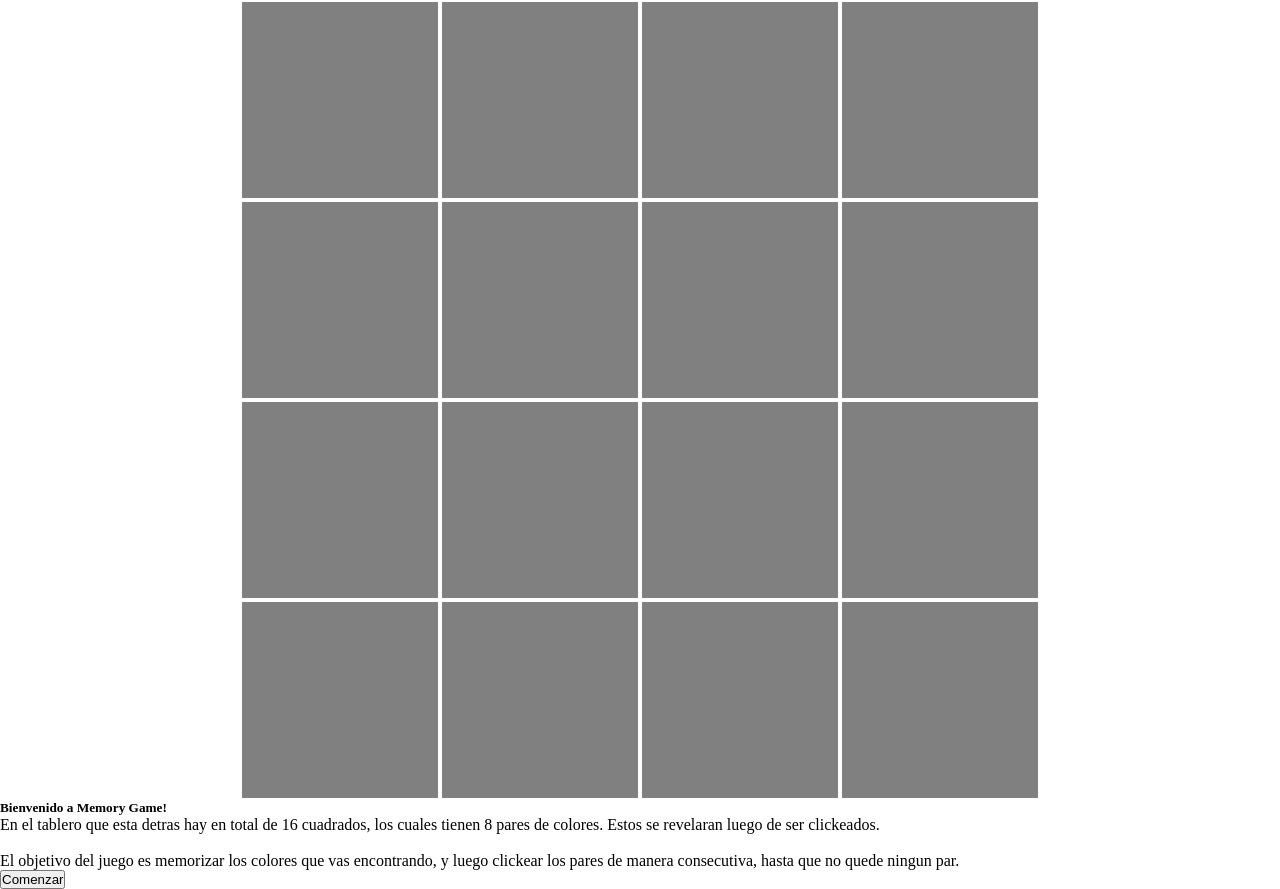
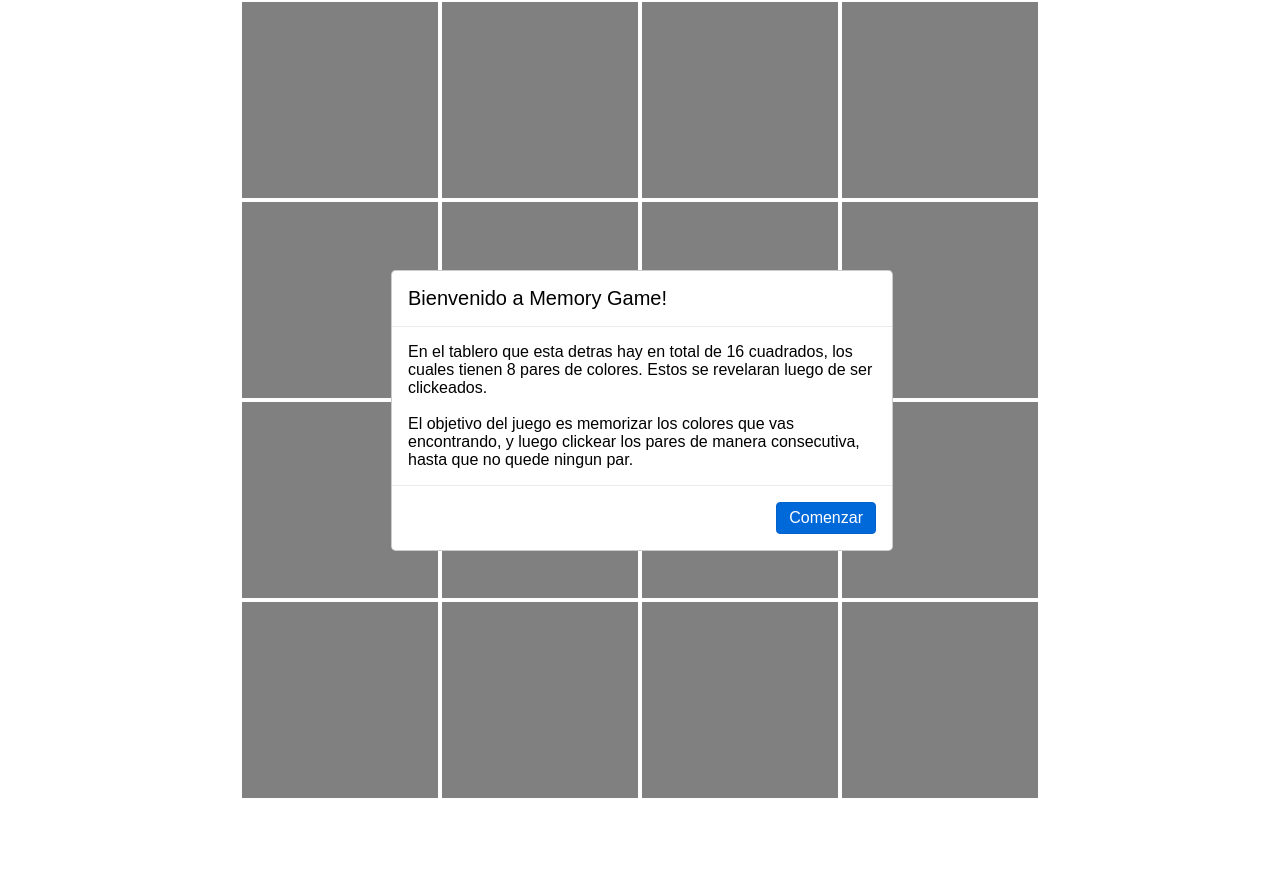
Before and after one commit to FrancoGomez/memory-game, a website: page index.html in a window 1280 px wide. After the commit the page ends 800 px from the top, so only its background shows below. Drawn offline with Linux system fonts and the light colour scheme.

Commit message:
Agregados estilos del modal, ademas del contenedor que no permitira al jugador interactuar con el juego mientras el modal aparezca en pantalla

```diff
--- a/index.css
+++ b/index.css
@@ -10,6 +10,14 @@
 * {
   margin: 0;
   padding: 0;
+}
+
+body {
+  font-family: sans-serif;
+}
+
+.oculto {
+  display: none;
 }
 
 .contenedor-juego {
@@ -59,3 +67,91 @@
 .informacion-carta:hover {
   cursor: pointer;
 }
+
+/* Hecho para evitar que el usuario interactue con algo expecto el modal, cuando este este visible */
+.container-contenedor-modal {
+  position: absolute;
+  top: 0;
+  right: 0;
+  bottom: 0;
+  left: 0;
+  background-color: transparent;
+  height: 100vh;
+  width: 100vw;
+}
+
+.contenedor-modal {
+  position: absolute;
+  top: calc(50vh - 260px / 2);
+  right: 10vw;
+  height: 260px;
+  width: min(80%, 500px);
+}
+
+@media (min-width: 625px) {
+  .contenedor-modal {
+    position: absolute;
+    top: calc(50vh - 260px / 2);
+    right: calc(50vw - 502px / 2);
+    height: 260px;
+    width: min(80%, 500px);
+  }
+}
+
+.contenido-modal {
+  height: max-content;
+  width: 100%;
+  background-color: white;
+  border: 1px solid rgba(0, 0, 0, 0.2);
+  border-radius: 0.3rem;
+  display: flex;
+  flex-direction: column;
+  justify-content: space-between;
+}
+
+.encabezado-modal {
+  display: flex;
+  justify-content: flex-start;
+  align-items: center;
+  padding: 16px;
+  border-bottom: 1px solid #e9ecef;
+}
+
+.encabezado-modal h5 {
+  font-size: 1.25rem;
+  font-weight: 500;
+}
+
+.cuerpo-modal {
+  padding: 16px;
+}
+
+.cuerpo-modal p {
+  font-size: 1rem;
+  font-weight: 400;
+}
+
+.pie-modal {
+  border-top: 1px solid #e9ecef;
+  padding: 16px;
+  display: flex;
+  justify-content: flex-end;
+  align-items: center;
+}
+
+.boton-comenzar {
+  color: #fff;
+  background-color: #0069d9;
+  border: 1px solid #0062cc;
+  border-radius: 0.25rem;
+  cursor: pointer;
+  text-decoration: none;
+  text-align: center;
+  font-size: 1rem;
+  font-weight: 400;
+  padding: 0.375rem 0.75rem;
+}
+
+.boton-comenzar:hover {
+  opacity: 0.85;
+}
```
